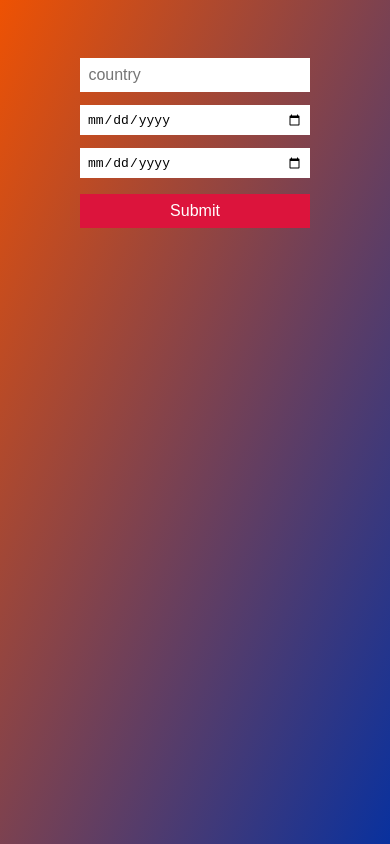
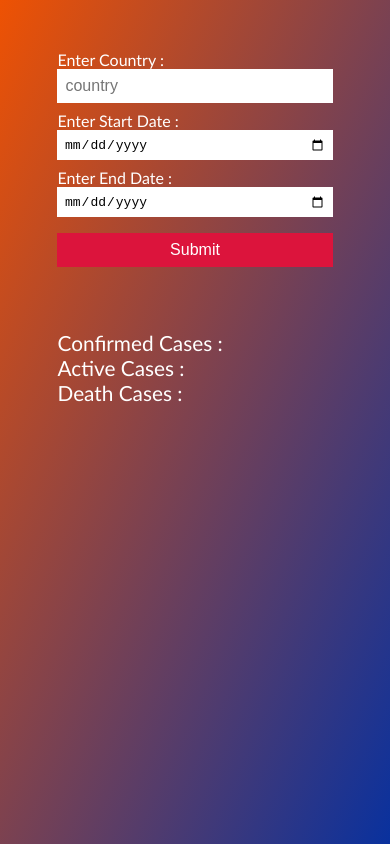
Before and after one commit to Raghunandan1541/ETE-FrontEnd, a plain HTML site: page index.html in a window 390 px wide. Drawn offline with Linux system fonts and the light colour scheme.

Commit message:
Added simple data retrieving code and changes in view

```diff
--- a/css/responsive.css
+++ b/css/responsive.css
@@ -1,10 +1,18 @@
 @media (max-width: 600px) {
-	.container {
+	.field {
 		justify-content: center;
 		flex-direction: column;
 	}
+	.field-group {
+		padding: 0;
+		margin-top: 0.5em;
+		width: 100%;
+	}
 	input, button {
 		width: 100%;
-		margin-top: 1em;
+	}
+
+	.result {
+		font-size: 1.3em;
 	}
 }
--- a/css/style.css
+++ b/css/style.css
@@ -6,17 +6,30 @@ body {
 	display: flex;
 	justify-content: center;
 	align-items: center;
+	flex-direction: column;
 	background-image: linear-gradient(to bottom right, #ee5203, #09319e);
 	background-attachment: fixed;
 	background-repeat: no-repeat;
 	padding: 5vh;
+	font-family: 'Gill Sans', 'Gill Sans MT', Calibri, 'Trebuchet MS', sans-serif;
 }
 
 .container {
-	width: 75%;
+	width: 90%;
+	display: flex;
+	flex-direction: column;
+}
+.field {
+	width: 100%;
 	display: flex;
 	justify-content: space-between;
 	align-items: center;
+}
+.field-group {
+	display: flex;
+	flex-direction: column;
+	color: #fff;
+	font-size: 1em;
 }
 
 input {
@@ -26,6 +39,7 @@ input {
 	outline: none;
 }
 button {
+	margin-top: 0.5em;
 	padding: 0.5em 1.5em;
 	font-size: 1em;
 	border: none;
@@ -34,3 +48,14 @@ button {
 	background-color: #dc143c;
 	cursor: pointer;
 }
+
+.result {
+	width: 100%;
+	color: #fff;
+	font-size: 2em;
+	font-weight: 500;
+	margin-top: 3em;
+}
+span {
+	color: #ff8c00;
+}
--- a/index.html
+++ b/index.html
@@ -10,10 +10,33 @@
 </head>
 <body>
 	<div class="container">
-		<input type="text" name="country" id="nation" placeholder="country"/>
-		<input type="date" name="sDate" id="startDate" />
-		<input type="date" name="eDate" id="endDate" />
-		<button type="submit">Submit</button>
+		<div class="field">
+			<div class="field-group">
+				<label>Enter Country : </label>
+				<input type="text" id="nation" placeholder="country"/>
+			</div>
+			<div class="field-group">
+				<label>Enter Start Date :</label>
+				<input type="date" id="startDate" />
+			</div>
+			<div class="field-group">
+				<label>Enter End Date : </label>
+				<input type="date" id="endDate" />
+			</div>
+			<div class="field-group">
+				<button id="button">Submit</button>
+			</div>
+
+		</div>
+
+		<div class="result" id="result">
+			<p>Confirmed Cases : <span id="confirmed"></span> </p>
+			<p>Active Cases : <span id="active"></span></p>
+			<p>Death Cases : <span id="deaths"></span> </p>
+		</div>
 	</div>
+
+
+	<script src="./js/covidData.js"></script>
 </body>
 </html>
--- /dev/null
+++ b/js/covidData.js
@@ -0,0 +1,35 @@
+const button = document.querySelector("#button");
+const country = document.querySelector("#nation");
+const sDate = document.querySelector("#startDate");
+const eDate = document.querySelector("#endDate");
+
+const confirmed=document.querySelector("#confirmed");
+const active=document.querySelector("#active");
+const deaths=document.querySelector("#deaths");
+
+button.addEventListener('click', () => {
+	if(country.value === '' || sDate.value === '' || eDate.value === '') {
+		alert('Enter the required field');
+	} else {
+		var url="https://api.covid19api.com/country/"+country.value+"?from="+sDate.value+"T00:00:00Z&to="+eDate.value+"T00:00:00Z";
+
+		fetch(url)
+		.then((res) => res.json())
+		.then((res) => {
+
+			var length=res.length;
+			var index=length-1;
+
+			var c=res[index].Confirmed;
+			var a=res[index].Active;
+			var d=res[index].Deaths;
+
+			confirmed.innerHTML=c;
+			active.innerHTML=a;
+			deaths.innerHTML=d;
+
+			document.querySelector("#result").style.display="block";
+
+		})
+	}
+});
```
